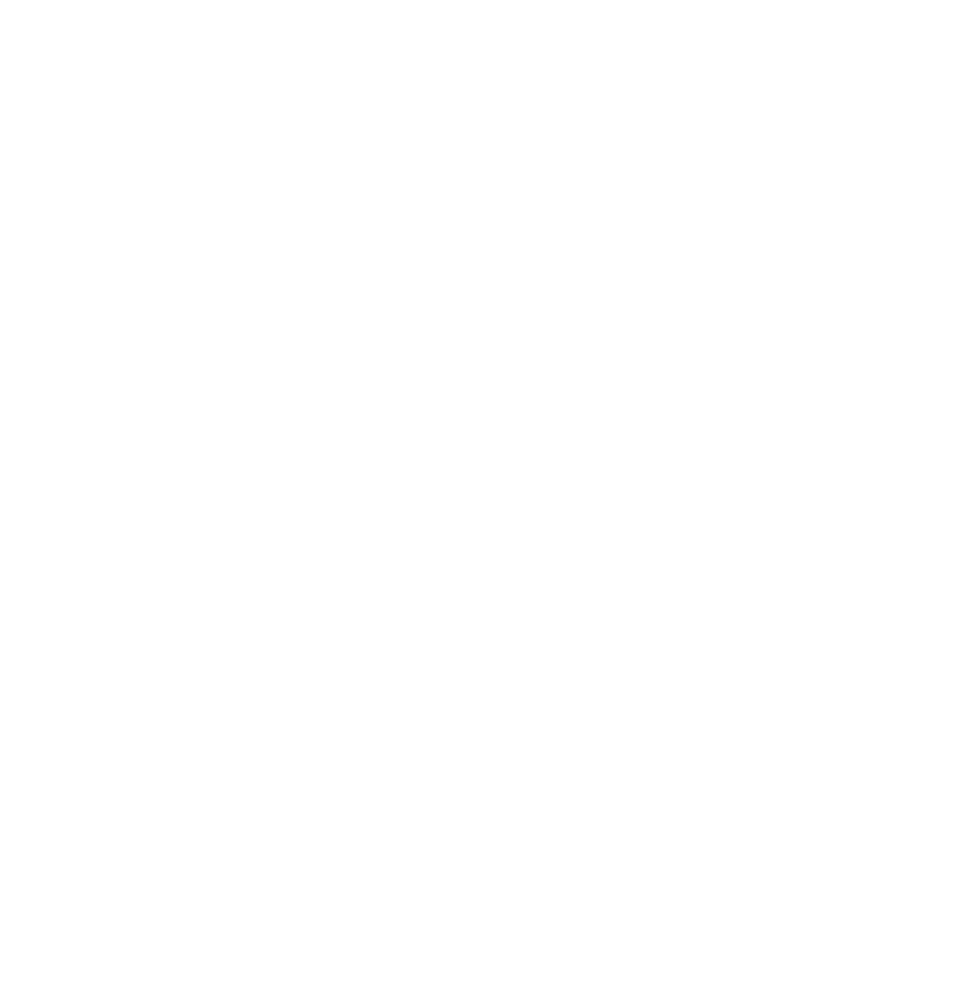
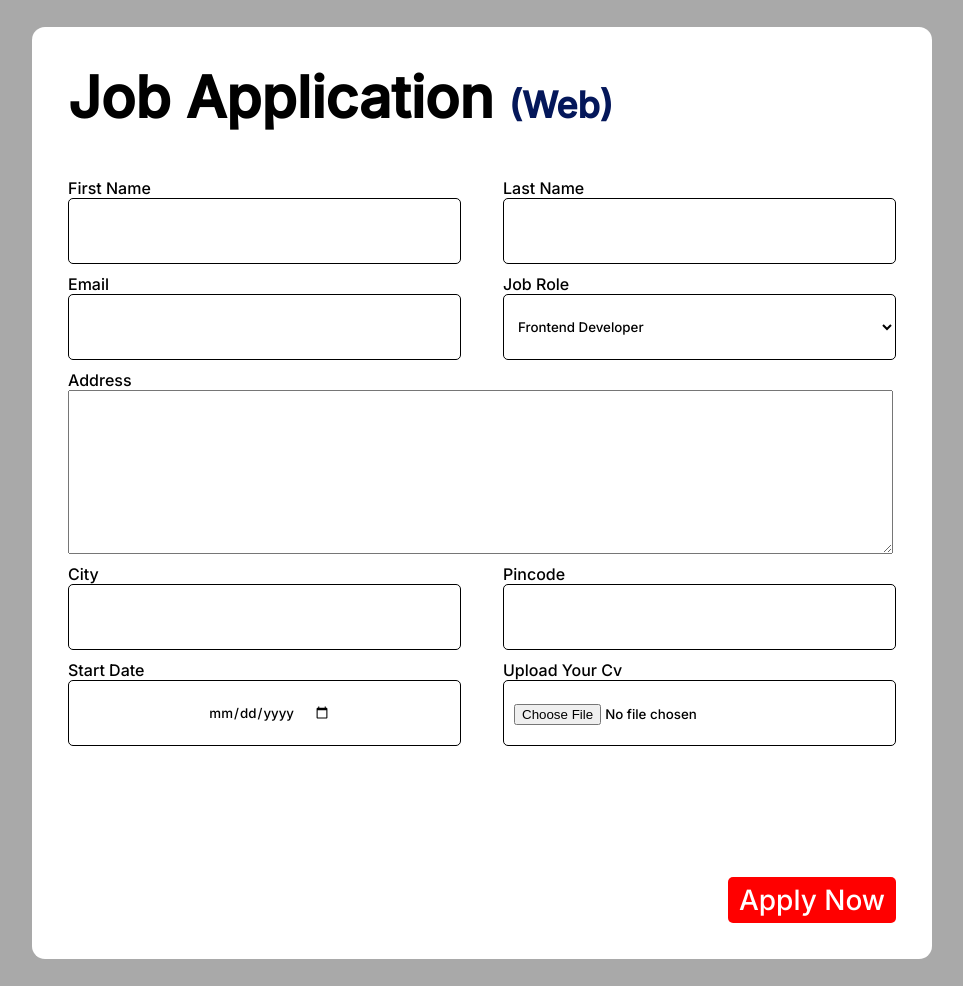
Before and after one commit to jyoti-jsr/projects-on-html-css, a plain HTML site: page project/index.html in a window 1280 px wide. Shown: the whole page, without its empty margins (238-1201 px from the left). Before the commit the page ends 800 px from the top, so only its background shows below. Drawn offline with Linux system fonts and the light colour scheme.

Commit message:
form-completed

```diff
--- a/project/index.html
+++ b/project/index.html
@@ -6,5 +6,60 @@
     <title>Job-Form</title>
     <link rel="stylesheet" href="./styles.css" />
   </head>
-  <body></body>
+  <body>
+    <div class="container">
+      <div class="header">
+        <p>Job Application <span class="webtext">(Web)</span></p>
+      </div>
+      <form action="">
+        <div class="form-container">
+          <div class="form-control">
+            <label for="first-name">First Name</label>
+            <input id="first-name" type="text" />
+          </div>
+          <div class="form-control">
+            <label for="last-name">Last Name</label>
+            <input id="last-name" type="text" />
+          </div>
+          <div class="form-control">
+            <label for="email">Email</label>
+            <input id="email" type="email" />
+          </div>
+          <div class="form-control">
+            <label for="job-role">Job Role</label>
+            <select name="job-role" id="job-role">
+              <option value="" disabled>--Please choose an option--</option>
+              <option value="frontend">Frontend Developer</option>
+              <option value="backend">Backend Developer</option>
+              <option value="fullstack">Full Stack Developer</option>
+              <option value="ui/ux">UI UX Developer</option>
+            </select>
+          </div>
+          <div class="form-control">
+            <label for="address">Address</label>
+            <textarea name="address" id="Address" cols="50" rows="4"></textarea>
+          </div>
+          <div class="form-control">
+            <label for="city">City</label>
+            <input id="city" type="text" />
+          </div>
+          <div class="form-control">
+            <label for="pincode">Pincode</label>
+            <input id="pincode" type="number" />
+          </div>
+          <div class="form-control">
+            <label for="start-data">Start Date</label>
+            <input id="start-date" type="date" />
+          </div>
+          <div class="form-control">
+            <label for="cv">Upload Your Cv</label>
+            <input id="cv" type="file" />
+          </div>
+          <div class="button-container">
+            <button type="submit">Apply Now</button>
+          </div>
+        </div>
+      </form>
+    </div>
+  </body>
 </html>
--- a/project/styles.css
+++ b/project/styles.css
@@ -1,5 +1,92 @@
+@import url("https://fonts.googleapis.com/css2?family=Inter:wght@500&family=Poppins:wght@300;400&family=Roboto:wght@300&family=Ubuntu:wght@300&family=Urbanist:wght@100;200;300;400;500;600;700;800;900&display=swap");
 * {
   margin: 0;
   padding: 0;
   box-sizing: border-box;
+  font-family: Inter;
 }
+body {
+  background: #a9a9a9;
+}
+.container {
+  width: 900px;
+  border-radius: 13px;
+  background: #fff;
+  margin: 27px 270px;
+  padding: 36px;
+}
+.header {
+  color: #000;
+  font-size: 57px;
+  font-weight: 600;
+}
+.webtext {
+  color: #04175a;
+  font-family: Inter;
+  font-size: 36px;
+  font-weight: 600;
+  line-height: 20px;
+}
+input,
+select,
+textarea {
+  display: block;
+}
+input {
+  width: 393px;
+  height: 66px;
+  border-radius: 5px;
+  border: 1px solid #000;
+  background: #fff;
+  display: flex;
+  justify-content: center;
+  align-items: center;
+  line-height: 66px;
+  padding-left: 10px;
+}
+.form-control {
+  /* display: flex; */
+
+  margin-bottom: 10px;
+}
+.form-container {
+  margin-top: 46px;
+  display: flex;
+  flex-wrap: wrap;
+  justify-content: space-between;
+  /* justify-content: start; */
+}
+textarea {
+  width: 825px;
+  height: 164px;
+  flex-shrink: 0;
+  padding: 10px;
+}
+.button-container {
+  margin-top: 121px;
+  width: 900px;
+  text-align: end;
+}
+.button-container button {
+  border-style: none;
+  width: 168px;
+  height: 46px;
+  border-radius: 5px;
+  background: #f00;
+  color: #fff;
+  font-family: Inter;
+  font-size: 28px;
+  font-style: normal;
+  font-weight: 400;
+  line-height: 8px;
+  cursor: pointer;
+}
+select {
+  width: 393px;
+  height: 66px;
+  border-radius: 5px;
+  border: 1px solid #000;
+  background: #fff;
+  line-height: 66px;
+  padding-left: 10px;
+}
```
